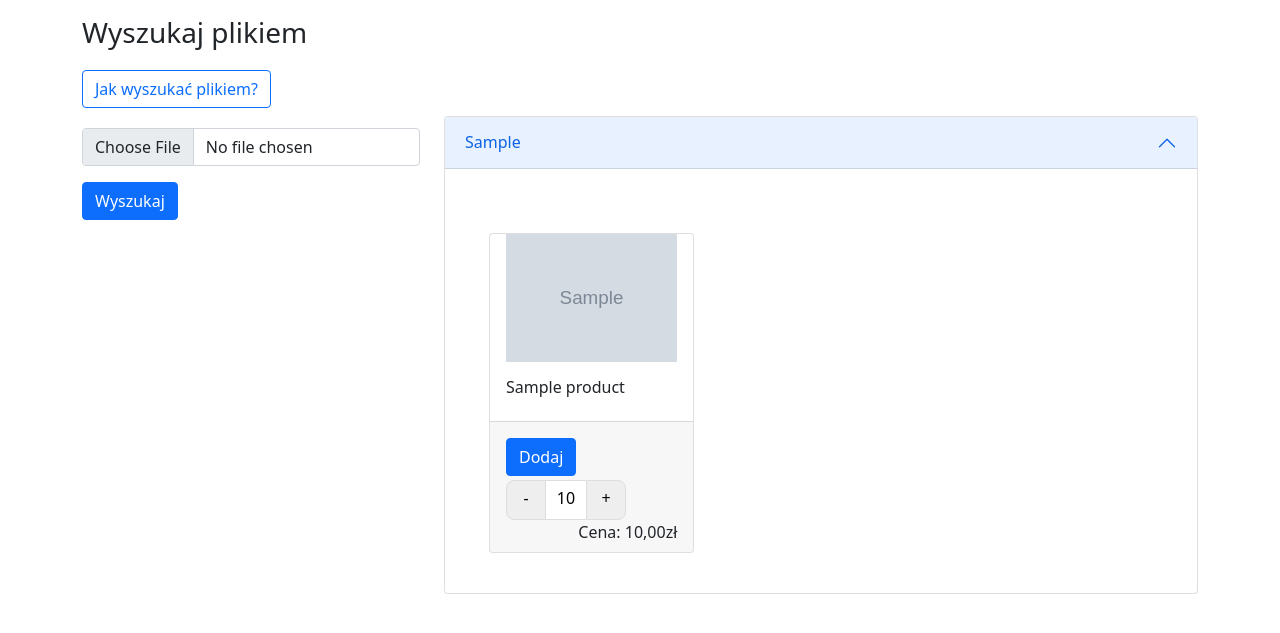
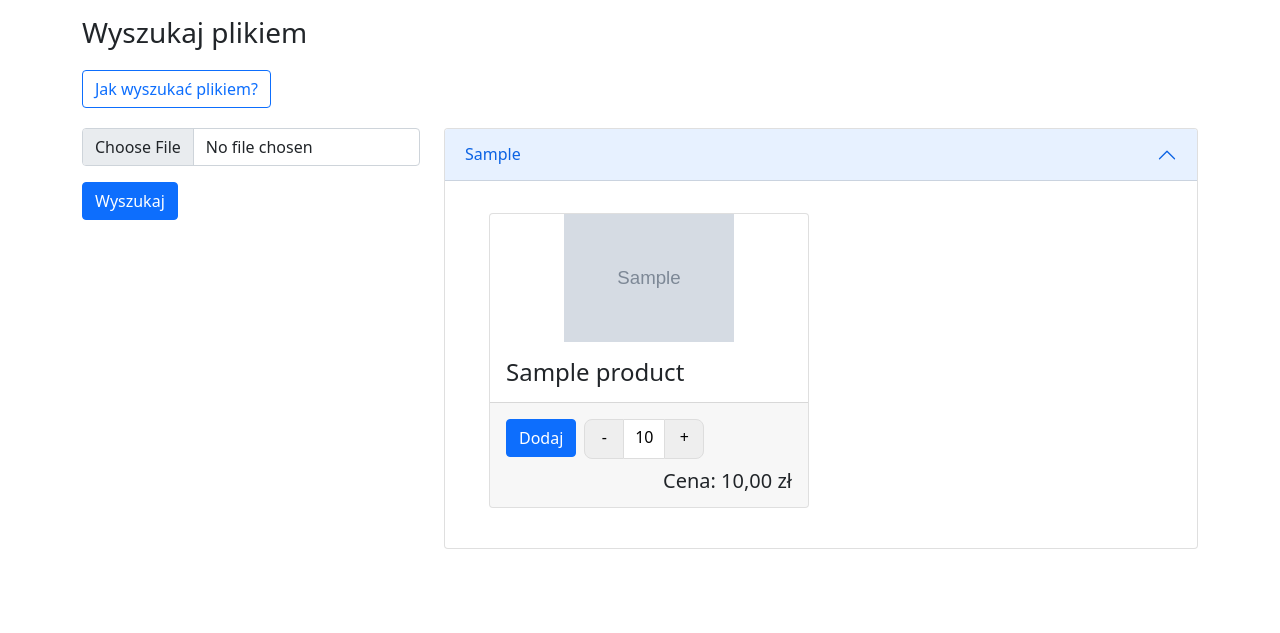
Before and after one commit to PiotrWodecki/io-aggregator, a Django app: template core/templates/shopping/multi_search.html in a window 1280 px wide. Shown: the part 85-718 px from the top of the page. Run offline with Django 4.2, Linux system fonts and the light colour scheme; tables that the repository leaves empty hold one stand-in row (values such as "Sample post"); the template is opened without the code that fills it: values that come from a table or form of the project are taken from there, most other values are stand-ins (such as "Sample title", 1, 10 or a date in 2020); grey boxes marked "Sample" are stand-in pictures; some libraries are stand-ins or nearby versions.

Commit message:
Improve results block

```diff
--- a/core/templates/shopping/multi_search.html
+++ b/core/templates/shopping/multi_search.html
@@ -47,33 +47,35 @@
     </div>
 {% endblock %}
 {% block results %}
-    <div class="accordion col mt-1" id="accordionExample">
+    <div class="accordion col my-3" id="accordionExample">
         {% for render in rendered %}
             <div class="accordion-item">
-                <h2 class="accordion-header" id="heading{{ render.id }}">
+                <h3 class="accordion-header" id="heading{{ render.id }}">
                     <button class="accordion-button" type="button" data-bs-toggle="collapse"
                             data-bs-target="#collapse{{ render.id }}" aria-expanded="true"
                             aria-controls="collapse{{ render.id }}">
                         {{ render.product_query }}
                     </button>
-                </h2>
+                </h3>
                 <div id="collapse{{ render.id }}"
                      class="accordion-collapse collapse {% if forloop.first %}show{% endif %}"
                      aria-labelledby="heading{{ render.id }}" data-bs-parent="#accordionExample">
                     <div class="accordion-body">
-                        <div class="col container mt-5" style="display: inline-block; vertical-align: top">
+                        <div class="col container mt-3" style="display: inline-block; vertical-align: top">
                             <div class="row">
                                 {% with forloop.counter as search_no %}
                                 {% for product in render.products %}
-                                    <div class="col-xl-4 mb-4">
+                                    <div class="col-xl-6 mb-4">
                                         <div class="card h-100">
                                             <img src="{{ product.image }}" class="card-img-top" alt="{{ product.name }}">
                                             <div class="card-body">
-                                                <h6 class="card-title">{{ product.name }}</h6>
+                                                <div>
+                                                    <h5 class="card-title pb-0 mb-0 fs-4">{{ product.name }}</h5>
+                                                </div>
                                             </div>
-                                            <div class="card-footer">
+                                            <div class="card-footer" style="height: 105px">
                                                 <div class="d-flex flex-wrap mt-2">
-                                                    <div class="d-flex me-2 mb-1">
+                                                    <div class="d-flex me-2 mb-2">
                                                         <form action="/add_product/" method="post">
                                                             {% csrf_token %}
                                                             <input type="hidden" name="product" id="{{ search_no }}00{{ forloop.counter }}" value="{{ product }}" />
@@ -100,10 +102,10 @@
                                                         </div>
                                                     </div>
                                                 </div>
-                                                <div class="bot-field">
-                                                    <span class="price-field">
-                                                        Cena: {{ product.price|floatformat:2 }}zł
-                                                    </span>
+                                                <div class="row">
+                                                    <div class="d-flex my-1 justify-content-end">
+                                                        <h5 class="pb-0 mb-0 fs-5">Cena: {{ product.price|floatformat:2 }} zł</h5>
+                                                    </div>
                                                 </div>
                                             </div>
                                         </div>
```
Also changed, not shown: core/templates/shopping/select_product.html (+12 -10 lines).
